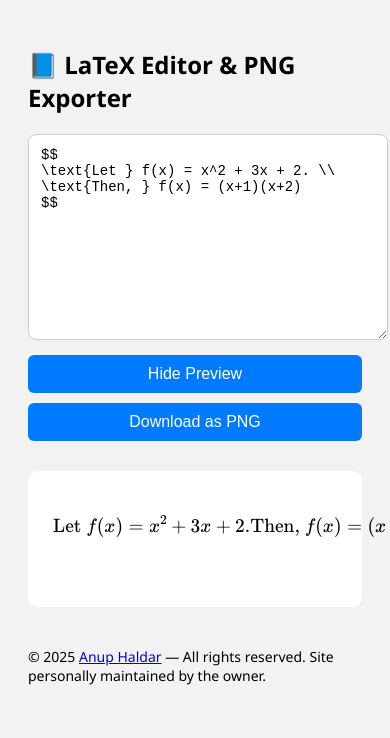
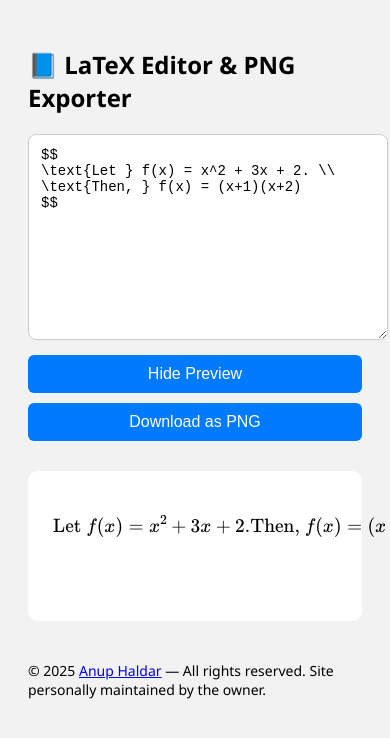
Before and after one commit to anuphaldar1996/Latex, a plain HTML site: page index.html in a window 390 px wide. Both pictures are taken after a click on the button "Render Preview". Shown: the top 738 px of the page. Drawn offline with nearby package versions, Linux system fonts and the light colour scheme.

Commit message:
Update index.html

```diff
--- a/index.html
+++ b/index.html
@@ -4,7 +4,7 @@
   <meta charset="UTF-8">
   <title>Theorem Editor & Exporter</title>
 
-  <!-- MathJax with HTML-CSS output -->
+  <!-- MathJax with HTML-CSS (CHTML) output -->
   <script>
     window.MathJax = {
       tex: {
@@ -69,8 +69,11 @@
       border-radius: 10px;
       color: #000;
       font-size: 18px;
-      line-height: 1.6;
+      line-height: 1.8;
       max-width: 800px;
+      word-wrap: break-word;
+      overflow-wrap: break-word;
+      min-height: 100px;
     }
 
     #downloadButton {
@@ -81,10 +84,12 @@
       textarea {
         font-size: 14px;
       }
+
       button {
         width: 100%;
         margin-bottom: 10px;
       }
+
       #renderedContent {
         font-size: 16px;
       }
@@ -122,8 +127,9 @@ $$
         content.style.display = 'block';
         downloadBtn.style.display = 'inline-block';
         MathJax.typesetClear();
-        MathJax.typesetPromise([content]);
-        toggleBtn.textContent = "Hide Preview";
+        MathJax.typesetPromise([content]).then(() => {
+          toggleBtn.textContent = "Hide Preview";
+        });
       } else {
         content.style.display = 'none';
         downloadBtn.style.display = 'none';
@@ -135,11 +141,17 @@ $$
 
     async function exportAsImage() {
       const content = document.getElementById("renderedContent");
+
+      // Ensure MathJax finishes
       await MathJax.typesetPromise([content]);
+
+      // Small delay to allow all styles to settle
+      await new Promise(resolve => setTimeout(resolve, 100));
 
       html2canvas(content, {
         backgroundColor: "#ffffff",
-        scale: 2
+        scale: 2,
+        useCORS: true
       }).then(canvas => {
         const link = document.createElement("a");
         link.download = "theorem.png";
```
